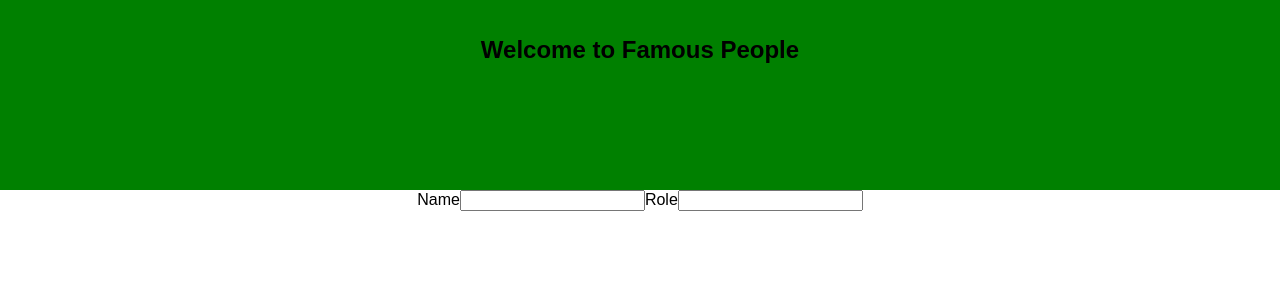
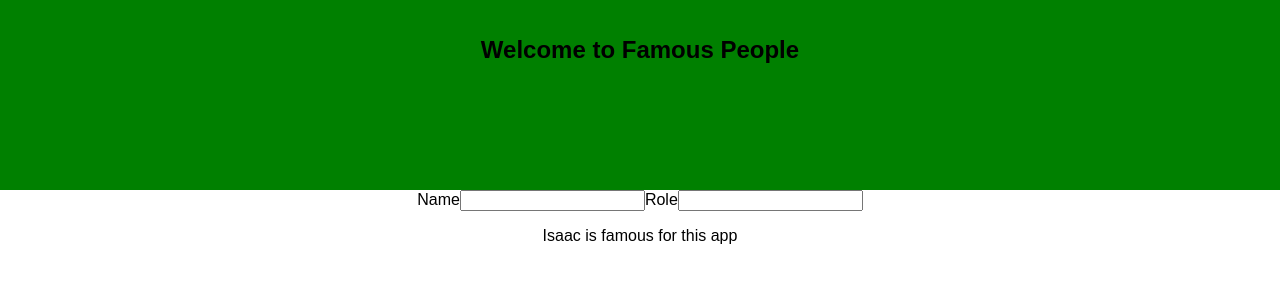
Before and after one commit to IsaacOverlander/famous-people, a React (Create React App) app: page / in a window 1280 px wide. Shown: the top 300 px of the page. Built offline with nearby package versions, Linux system fonts and the light colour scheme.

Commit message:
Displays information on the DOM

```diff
--- a/src/components/Stars/Stars.js
+++ b/src/components/Stars/Stars.js
@@ -4,8 +4,8 @@ class Stars extends Component {
     constructor() {
         super();
         this.state = {
-            name: '',
-            role: ''
+            name: 'Isaac',
+            role: 'this app'
         }
     }
 
@@ -26,6 +26,7 @@ class Stars extends Component {
                 <input onChange={this.handleNameChange}/>
                 <label>Role</label>
                 <input onChange={this.handleRoleChange}/>
+                <p>{this.state.name} is famous for {this.state.role}</p>
             </div>
         )
     }
```
